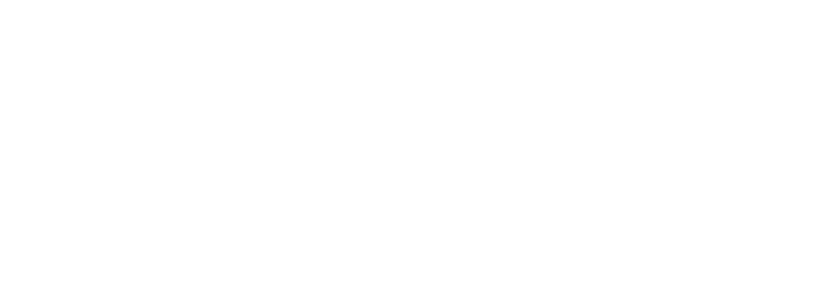
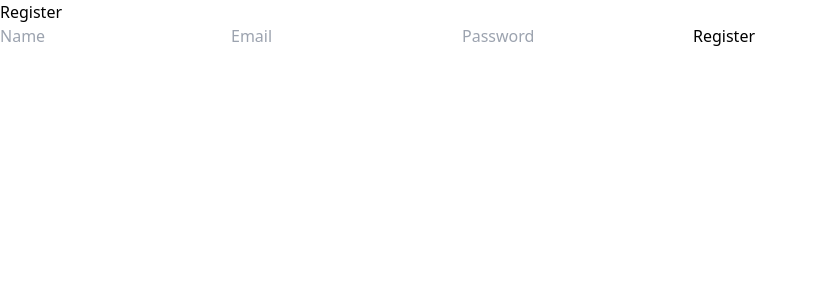
Before and after one commit to aliji865030/members-frontend, a React (Vite) app: page /register in a window 1280 px wide. Shown: the top 300 px of the page, without its empty margins (0-817 px from the left). Built offline with nearby package versions, Linux system fonts and the light colour scheme.

Commit message:
completed Register page

```diff
--- a/src/pages/Register.jsx
+++ b/src/pages/Register.jsx
@@ -1,11 +1,58 @@
-import React from 'react'
+import React, { useState } from 'react'
+import { useNavigate } from 'react-router-dom';
+import axios from 'axios';
 
-const Register = () => {
-  return (
-    <div>
+function Register() {
+    const [formData, setFormData] = useState({ name: '', email: '', password: '' });
+    const [message, setMessage] = useState('');
+    const navigate = useNavigate();
 
-    </div>
-  )
-}
+    const API_URL = 'https://members-backend-wb5f.onrender.com';
+
+    const handleSubmit = async (e) => {
+      e.preventDefault();
+      try {
+        const response = await axios.post(`${API_URL}/register`, formData);
+        localStorage.setItem('token', response.data.token);
+        setMessage(response.data.message);
+        if (response.status === 201) {
+          navigate('/members');
+        }
+      } catch (err) {
+        setMessage('Error registering user');
+      }
+    };
+
+    return (
+      <div>
+        <h2>Register</h2>
+        <form onSubmit={handleSubmit}>
+          <input
+            type="text"
+            placeholder="Name"
+            value={formData.name}
+            onChange={(e) => setFormData({ ...formData, name: e.target.value })}
+            required
+          />
+          <input
+            type="email"
+            placeholder="Email"
+            value={formData.email}
+            onChange={(e) => setFormData({ ...formData, email: e.target.value })}
+            required
+          />
+          <input
+            type="password"
+            placeholder="Password"
+            value={formData.password}
+            onChange={(e) => setFormData({ ...formData, password: e.target.value })}
+            required
+          />
+          <button type="submit">Register</button>
+        </form>
+        <p>{message}</p>
+      </div>
+    );
+  }
 
 export default Register
```
